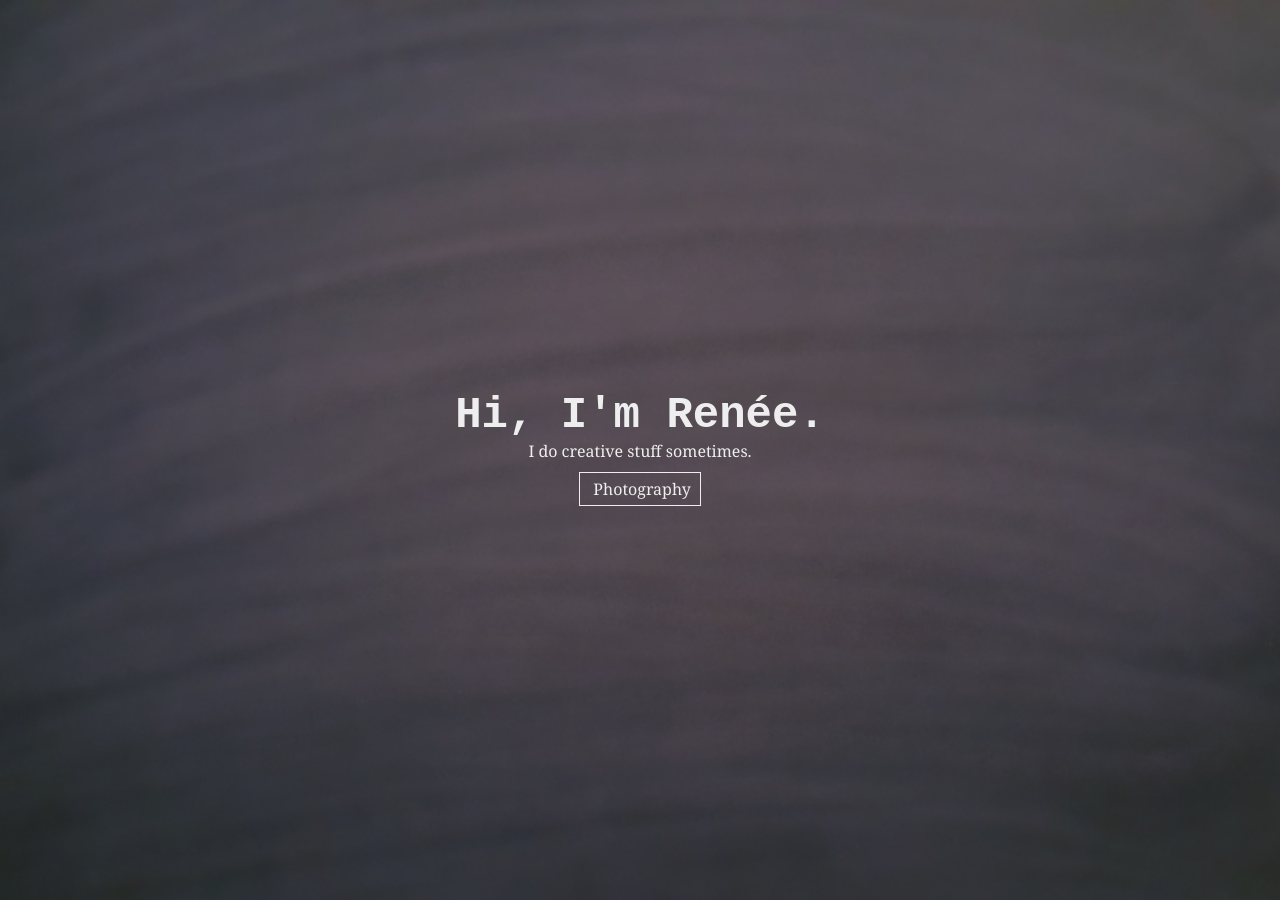
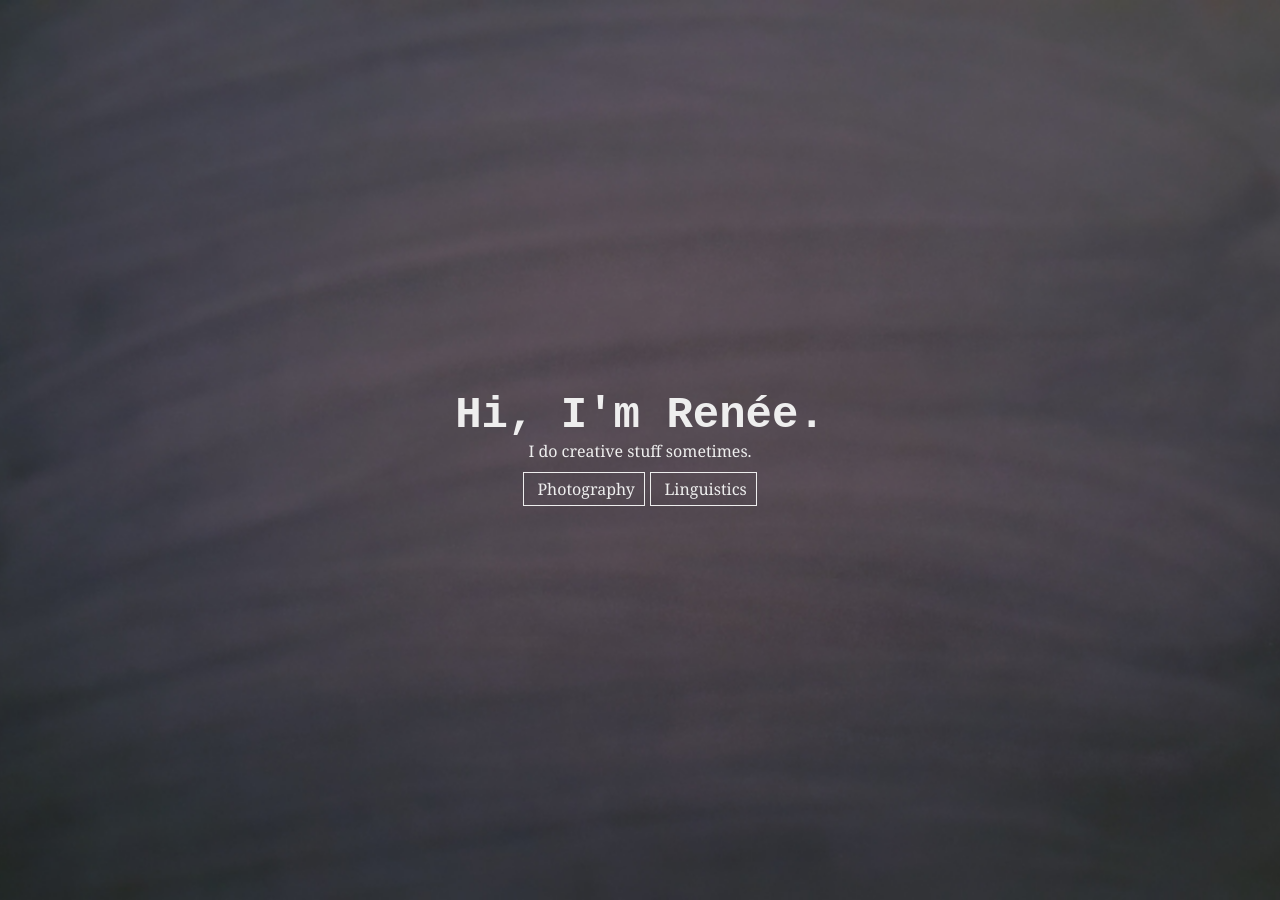
Before and after one commit to reneeverly/reneeverly.github.io, a Jekyll site: the page index.html, which Jekyll copies as it is, in a window 1280 px wide. Built offline with Jekyll 4.4.1, drawn with Linux system fonts in a browser that asks for light colours; nearby versions of some CDN libraries; some web fonts are replaced.

Commit message:
Added link to belarusian blog.

```diff
--- a/index.html
+++ b/index.html
@@ -31,8 +31,8 @@ a.button:hover, button:active, button:focus { background: #eee; border-color: #e
                <section>
 		  <p>
 		     <a class="button" href="https://reneeverly.tumblr.com/"><i class="icon-camera-retro"></i>&nbsp;Photography</a>
-	             <!--<a class="button" href="https://soundcloud.com/reneeverly"><i class="icon-music"></i>&nbsp;Music</a>
-                     <a class="button" href="https://www.xn--80av.xn--90au7c/"><i class="icon-globe"></i>&nbsp;Linguistics</a>-->
+	             <!--<a class="button" href="https://soundcloud.com/reneeverly"><i class="icon-music"></i>&nbsp;Music</a>-->
+                     <a class="button" href="https://www.xn--80av.xn--90au7c/"><i class="icon-globe"></i>&nbsp;Linguistics</a>
 		  </p>
 		  <!--<p style="margin-bottom: 0.25em;">&mdash;</p>
                   <p>I also do Computer Science stuff, <br>which you can check out at my <a href="https://nawibo.com/">other website</a>.</p>-->
```
